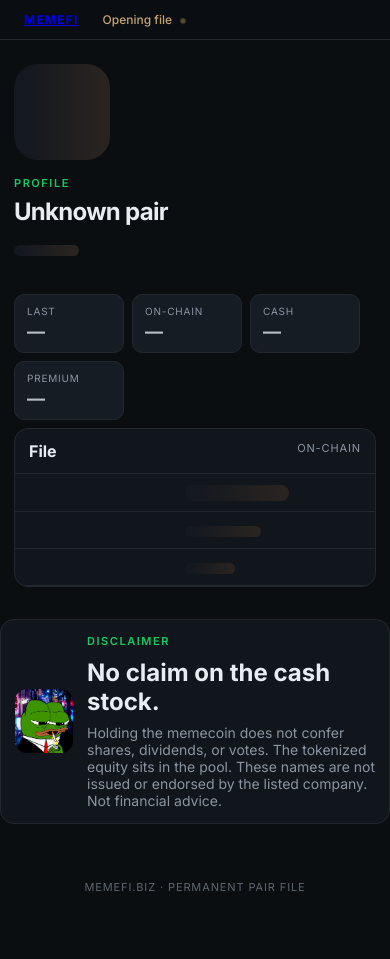
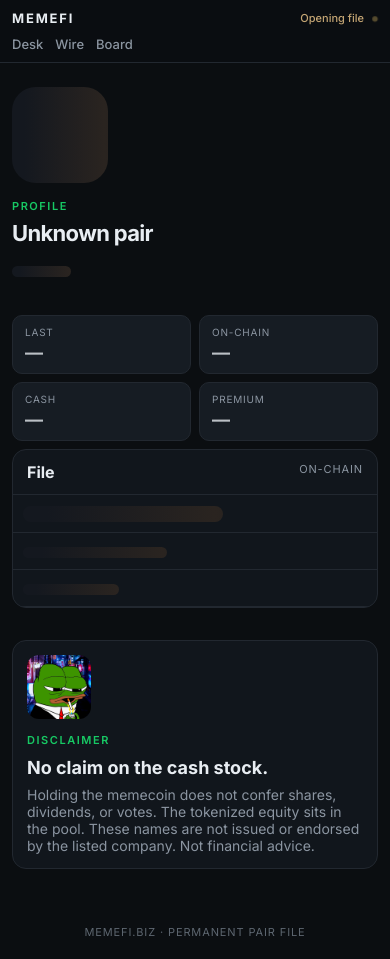
Before and after one commit to yoka404/memefi-biz, a plain HTML site: page pair.html in a window 390 px wide. Before the commit the page ends 914 px from the top, so only its background shows below. Drawn offline with Linux system fonts and the light colour scheme.

Commit message:
Responsive nav, stacked desk, scrollable board

```diff
--- a/styles.css
+++ b/styles.css
@@ -11,36 +11,36 @@
   --amber:#f5c14a;
 }
 *{box-sizing:border-box;margin:0;padding:0}
+html{overflow-x:hidden}
 body{background:var(--bg);color:var(--text);font-family:Inter,system-ui,sans-serif;font-size:14px}
-.nav{display:flex;align-items:center;gap:24px;padding:12px 24px;border-bottom:1px solid var(--line);position:sticky;top:0;background:rgba(11,14,17,.94);backdrop-filter:blur(12px);z-index:8}
-.brand{display:flex;align-items:center;gap:8px;font-weight:700;letter-spacing:.1em;font-size:12px}
-.brand img{width:24px;height:24px;border-radius:6px;object-fit:cover}
-nav{display:flex;gap:18px;flex:1}
+.nav{display:flex;align-items:center;gap:16px;padding:12px 24px;border-bottom:1px solid var(--line);position:sticky;top:0;background:rgba(11,14,17,.94);backdrop-filter:blur(12px);z-index:8;flex-wrap:wrap}
+.brand{font-weight:700;letter-spacing:.14em;font-size:13px;color:var(--text);text-decoration:none}
+nav{display:flex;gap:16px;flex:1;min-width:0}
 nav a{color:var(--mute);text-decoration:none;font-size:13px;font-weight:500}
 nav a.on{color:var(--text)}
-.meta{font-size:12px;color:var(--green);font-weight:500}
+.meta{font-size:12px;color:var(--green);font-weight:500;margin-left:auto}
 .hero{display:grid;grid-template-columns:1fr 1fr;gap:40px;padding:40px 24px 16px;max-width:1280px;margin:0 auto;align-items:center}
 .eyebrow{color:var(--green);letter-spacing:.14em;text-transform:uppercase;font-size:11px;margin-bottom:10px;font-weight:600}
-h1{font-size:52px;line-height:.98;font-weight:650;letter-spacing:-.03em}
+h1{font-size:clamp(32px,6vw,52px);line-height:.98;font-weight:650;letter-spacing:-.03em}
 .lede{margin-top:14px;color:var(--mute);max-width:48ch;line-height:1.6;font-size:15px}
 .snap{margin-top:10px;color:var(--mute);font-size:12px}
 .pills{display:flex;gap:8px;margin-top:20px;flex-wrap:wrap}
-.pills div{background:var(--elev);border:1px solid var(--line);padding:10px 12px;min-width:110px;border-radius:10px}
+.pills div{background:var(--elev);border:1px solid var(--line);padding:10px 12px;min-width:110px;flex:1 1 110px;border-radius:10px}
 .pills em{display:block;font-style:normal;color:var(--mute);font-size:10px;letter-spacing:.08em;text-transform:uppercase;margin-bottom:4px}
 .pills b{display:block;font-size:18px;font-weight:650;font-variant-numeric:tabular-nums}
 .up{color:var(--green);text-decoration:none;font-size:12px;font-weight:600}
 .dn{color:var(--red);text-decoration:none;font-size:12px;font-weight:600}
 .fire{color:var(--amber);text-decoration:none;font-size:12px;font-weight:600}
 .mute{color:var(--mute);font-size:12px}
-figure img{width:100%;border-radius:14px;display:block;border:1px solid var(--line)}
+figure img{width:100%;max-width:520px;border-radius:14px;display:block;border:1px solid var(--line)}
 figcaption{margin-top:8px;color:var(--mute);font-size:11px;letter-spacing:.1em;text-transform:uppercase}
 .news{display:grid;grid-template-columns:1.15fr .85fr;gap:12px;padding:8px 24px 24px;max-width:1280px;margin:0 auto}
 .feature-story{background:var(--card);border:1px solid var(--line);border-radius:14px;padding:22px}
-.feature-story h2{font-size:26px;line-height:1.2;font-weight:650;margin:8px 0 12px;letter-spacing:-.02em}
+.feature-story h2{font-size:clamp(20px,4vw,26px);line-height:1.2;font-weight:650;margin:8px 0 12px;letter-spacing:-.02em}
 .feature-story p{color:var(--mute);line-height:1.6}
 .byline{margin-top:14px;color:var(--mute);font-size:11px;letter-spacing:.06em;text-transform:uppercase}
 .rail{background:var(--card);border:1px solid var(--line);border-radius:14px;overflow:hidden}
-.card-head{display:flex;justify-content:space-between;padding:12px 14px;border-bottom:1px solid var(--line)}
+.card-head{display:flex;justify-content:space-between;gap:10px;padding:12px 14px;border-bottom:1px solid var(--line)}
 .card-head h2{font-size:16px;font-weight:650}
 .card-head span{color:var(--mute);font-size:11px;letter-spacing:.08em;text-transform:uppercase}
 .stories{list-style:none}
@@ -50,20 +50,22 @@ figcaption{margin-top:8px;color:var(--mute);font-size:11px;letter-spacing:.1em;t
 .stories strong{display:block;font-weight:600;font-size:13px;line-height:1.35;margin-bottom:4px}
 .stories span{display:block;color:var(--mute);font-size:12px}
 .layout{padding:0 16px 32px;max-width:1440px;margin:0 auto}
-.card{background:var(--card);border:1px solid var(--line);border-radius:14px;overflow:auto}
+.card{background:var(--card);border:1px solid var(--line);border-radius:14px;overflow:hidden}
+.board-scroll{overflow-x:auto;-webkit-overflow-scrolling:touch}
 .filters{display:flex;gap:6px;flex-wrap:wrap;padding:10px 12px 0}
 .filters button,.toolbar button{background:transparent;border:1px solid var(--line);color:var(--mute);border-radius:999px;padding:5px 10px;cursor:pointer;font:inherit;font-size:12px}
 .filters button.on,.toolbar button.on{background:var(--green);border-color:var(--green);color:#04140f;font-weight:600}
-.toolbar{display:flex;gap:8px;align-items:center;padding:10px 12px;border-bottom:1px solid var(--line)}
-.toolbar input{flex:1;background:var(--bg);border:1px solid var(--line);color:var(--text);border-radius:8px;padding:7px 10px;font:inherit;font-size:13px}
-table.tape{width:100%;border-collapse:collapse;font-size:13px}
+.toolbar{display:flex;gap:8px;align-items:center;padding:10px 12px;border-bottom:1px solid var(--line);flex-wrap:wrap}
+.toolbar input{flex:1 1 180px;min-width:0;background:var(--bg);border:1px solid var(--line);color:var(--text);border-radius:8px;padding:7px 10px;font:inherit;font-size:13px}
+table.tape{width:100%;min-width:720px;border-collapse:collapse;font-size:13px}
+.tape.file{min-width:0}
 .tape th{color:var(--mute);font-weight:500;font-size:11px;border-bottom:1px solid var(--line);padding:8px 10px;text-align:left;cursor:help}
 .tape td{padding:10px;border-bottom:1px solid var(--line);vertical-align:middle;white-space:nowrap}
 .tape tr:hover td{background:var(--elev);cursor:pointer}
 .tape .num{color:var(--mute);width:32px}
 .namecell{display:flex;align-items:center;gap:8px}
-.namecell img{width:28px;height:28px;border-radius:50%;object-fit:cover;background:#1a222c}
-.namecell .nm{display:flex;flex-direction:column;gap:1px}
+.namecell img{width:28px;height:28px;border-radius:50%;object-fit:cover;background:#1a222c;flex:0 0 28px}
+.namecell .nm{display:flex;flex-direction:column;gap:1px;min-width:0}
 .namecell strong{font-size:13px}
 .namecell strong span{color:var(--mute);font-weight:500;margin-left:5px}
 .namecell small{color:var(--mute);font-size:11px}
@@ -80,27 +82,49 @@ a.pair{color:inherit;text-decoration:none}
 .profile{max-width:1080px;margin:0 auto;padding:24px 24px 8px}
 .profile-top{display:flex;gap:16px;align-items:flex-start}
 .profile-top img#avatar{width:64px;height:64px;border-radius:16px;object-fit:cover;background:var(--elev);border:1px solid var(--line)}
-.profile h1{font-size:32px;letter-spacing:-.03em}
-.chip{display:inline-flex;align-items:center;gap:6px;background:var(--elev);border:1px solid var(--line);border-radius:999px;padding:3px 8px;font-size:12px;color:var(--mute);margin-right:6px}
+.profile h1{font-size:clamp(22px,5vw,32px);letter-spacing:-.03em}
+.chip{display:inline-flex;align-items:center;gap:6px;background:var(--elev);border:1px solid var(--line);border-radius:999px;padding:3px 8px;font-size:12px;color:var(--mute);margin-right:6px;margin-bottom:4px}
 .socials{display:flex;gap:6px;flex-wrap:wrap;margin-top:12px}
 .socials a{border:1px solid var(--line);background:var(--elev);border-radius:999px;padding:5px 10px;color:var(--text);text-decoration:none;font-size:12px;font-weight:500;display:inline-flex;align-items:center;gap:6px}
 .socials a:hover{border-color:var(--green);color:var(--green)}
 .flagline{margin-top:12px;color:var(--amber);font-size:13px;background:#1a160c;border:1px solid #3a3014;border-radius:10px;padding:10px 12px}
-.file th{width:160px;color:var(--mute)}
+.file th{width:140px;color:var(--mute)}
 .file a{color:var(--blue);text-decoration:none}
 .file td{white-space:normal;word-break:break-all}
-.feature{max-width:1440px;margin:0 auto 36px;display:flex;gap:14px;align-items:center;padding:14px;border-radius:14px;background:var(--card);border:1px solid var(--line)}
-.feature img{width:64px;height:64px;object-fit:cover;border-radius:12px}
-.feature h2{font-size:24px;margin:4px 0 8px}
+.feature{max-width:1440px;margin:0 16px 36px;display:flex;gap:14px;align-items:center;padding:14px;border-radius:14px;background:var(--card);border:1px solid var(--line)}
+.feature img{width:64px;height:64px;object-fit:cover;border-radius:12px;flex:0 0 64px}
+.feature h2{font-size:clamp(18px,3vw,24px);margin:4px 0 8px}
 .feature p:last-child{color:var(--mute);font-size:14px;max-width:56ch}
-footer{text-align:center;color:#5d6670;padding:20px;font-size:11px;letter-spacing:.08em;text-transform:uppercase}
+footer{text-align:center;color:#5d6670;padding:20px 12px;font-size:11px;letter-spacing:.08em;text-transform:uppercase}
 [data-tip]{position:relative}
 [data-tip]:hover::after{
   content:attr(data-tip);
   position:absolute;left:0;top:calc(100% + 6px);z-index:20;
-  min-width:180px;max-width:280px;padding:8px 10px;border-radius:8px;
+  min-width:160px;max-width:min(280px,70vw);padding:8px 10px;border-radius:8px;
   background:#0f141a;border:1px solid var(--line);color:var(--text);
   font-size:11px;font-weight:500;letter-spacing:0;text-transform:none;white-space:normal;line-height:1.4;
   box-shadow:0 8px 24px rgba(0,0,0,.35)
 }
-@media(max-width:860px){.hero,.news,.layout,.profile{grid-template-columns:1fr;padding-left:14px;padding-right:14px}h1{font-size:36px}.profile h1{font-size:24px}nav{display:none}.profile-top{flex-direction:column}}
+@media(max-width:980px){
+  .hero,.news{grid-template-columns:1fr}
+  figure{order:-1}
+  figure img{max-width:280px}
+}
+@media(max-width:720px){
+  .nav{padding:10px 12px;gap:10px}
+  nav{flex:1 1 100%;order:3;gap:12px}
+  .meta{font-size:11px}
+  .hero,.news,.layout,.profile{padding-left:12px;padding-right:12px}
+  .feature{margin-left:12px;margin-right:12px;flex-direction:column;align-items:flex-start}
+  .profile-top{flex-direction:column}
+  .tape th:nth-child(1),.tape td:nth-child(1),
+  .tape th:nth-child(7),.tape td:nth-child(7),
+  .tape th:nth-child(8),.tape td:nth-child(8),
+  .tape th:nth-child(10),.tape td:nth-child(10){display:none}
+  table.tape{min-width:520px}
+  .file th{width:96px}
+}
+@media(max-width:420px){
+  h1{font-size:28px}
+  .pills div{min-width:46%}
+}
```
